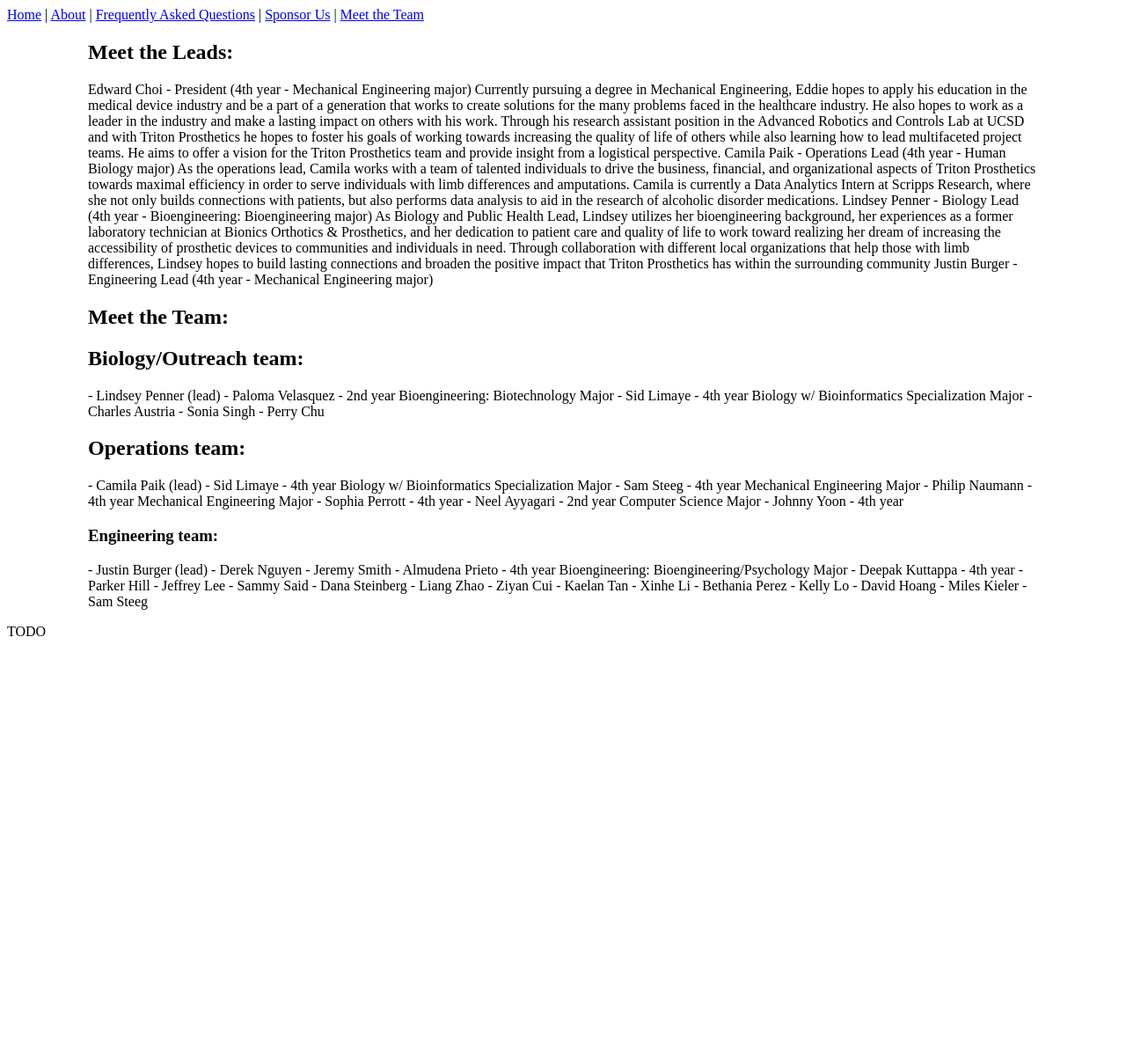
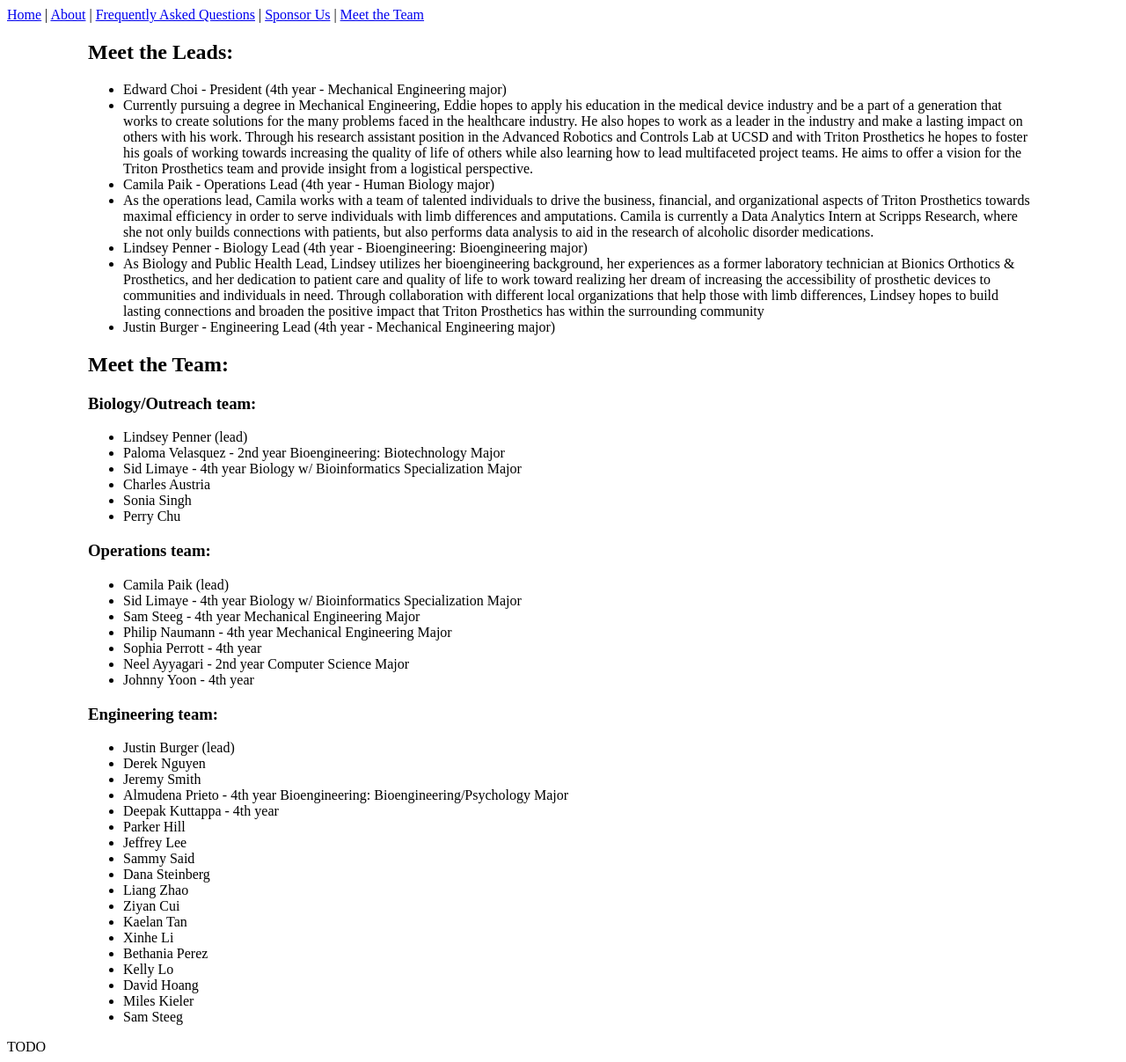
Before and after one commit to Triton-Prosthetics/Triton-Prosthetics.github.io, a Jekyll site: the page built from meet.html, in a window 1280 px wide. Shown: the whole page at 88% size. Built offline with Jekyll 4.4.1, drawn with Linux system fonts in a browser that asks for light colours; before the commit the page ends 900 px from its top, so only the background shows below that.

Commit message:
Update meet.html

```diff
--- a/meet.html
+++ b/meet.html
@@ -5,57 +5,63 @@ title: Meet the Team
 
 <h1> Meet the Leads: </h1>
 
-<p>
-Edward Choi - President (4th year - Mechanical Engineering major)
-Currently pursuing a degree in Mechanical Engineering, Eddie hopes to apply his education in the medical device industry and be a part of a generation that works to create solutions for the many problems faced in the healthcare industry. He also hopes to work as a leader in the industry and make a lasting impact on others with his work. Through his research assistant position in the Advanced Robotics and Controls Lab at UCSD and with Triton Prosthetics he hopes to foster his goals of working towards increasing the quality of life of others while also learning how to lead multifaceted project teams. He aims to offer a vision for the Triton Prosthetics team and provide insight from a logistical perspective.
+<ul>
+ <li>Edward Choi - President (4th year - Mechanical Engineering major)
+ <li>Currently pursuing a degree in Mechanical Engineering, Eddie hopes to apply his education in the medical device industry and be a part of a generation that works to create solutions for the many problems faced in the healthcare industry. He also hopes to work as a leader in the industry and make a lasting impact on others with his work. Through his research assistant position in the Advanced Robotics and Controls Lab at UCSD and with Triton Prosthetics he hopes to foster his goals of working towards increasing the quality of life of others while also learning how to lead multifaceted project teams. He aims to offer a vision for the Triton Prosthetics team and provide insight from a logistical perspective.
 
-Camila Paik - Operations Lead (4th year - Human Biology major)
-As the operations lead, Camila works with a team of talented individuals to drive the business, financial, and organizational aspects of Triton Prosthetics towards maximal efficiency in order to serve individuals with limb differences and amputations. Camila is currently a Data Analytics Intern at Scripps Research, where she not only builds connections with patients, but also performs data analysis to aid in the research of alcoholic disorder medications.
+ <li>Camila Paik - Operations Lead (4th year - Human Biology major)
+ <li>As the operations lead, Camila works with a team of talented individuals to drive the business, financial, and organizational aspects of Triton Prosthetics towards maximal efficiency in order to serve individuals with limb differences and amputations. Camila is currently a Data Analytics Intern at Scripps Research, where she not only builds connections with patients, but also performs data analysis to aid in the research of alcoholic disorder medications.
 
-Lindsey Penner - Biology Lead (4th year - Bioengineering: Bioengineering major)
-As Biology and Public Health Lead, Lindsey utilizes her bioengineering background, her experiences as a former laboratory technician at Bionics Orthotics & Prosthetics, and her dedication to patient care and quality of life to work toward realizing her dream of increasing the accessibility of prosthetic devices to communities and individuals in need. Through collaboration with different local organizations that help those with limb differences, Lindsey hopes to build lasting connections and broaden the positive impact that Triton Prosthetics has within the surrounding community
+ <li>Lindsey Penner - Biology Lead (4th year - Bioengineering: Bioengineering major)
+ <li>As Biology and Public Health Lead, Lindsey utilizes her bioengineering background, her experiences as a former laboratory technician at Bionics Orthotics & Prosthetics, and her dedication to patient care and quality of life to work toward realizing her dream of increasing the accessibility of prosthetic devices to communities and individuals in need. Through collaboration with different local organizations that help those with limb differences, Lindsey hopes to build lasting connections and broaden the positive impact that Triton Prosthetics has within the surrounding community
 
-Justin Burger - Engineering Lead (4th year - Mechanical Engineering major)
-</p>
+ <li>Justin Burger - Engineering Lead (4th year - Mechanical Engineering major)
+</ul>
 
 <h1> Meet the Team: </h1>
 
 <p>
 
-<h2> Biology/Outreach team: </h2>
- - Lindsey Penner (lead)
- - Paloma Velasquez - 2nd year Bioengineering: Biotechnology Major
- - Sid Limaye - 4th year Biology w/ Bioinformatics Specialization Major
- - Charles Austria
- - Sonia Singh
- - Perry Chu
+<h3> Biology/Outreach team: </h3>
 
-<h2> Operations team: </h2>
- - Camila Paik (lead)
- - Sid Limaye - 4th year Biology w/ Bioinformatics Specialization Major
- - Sam Steeg - 4th year Mechanical Engineering Major
- - Philip Naumann - 4th year Mechanical Engineering Major
- - Sophia Perrott - 4th year
- - Neel Ayyagari - 2nd year Computer Science Major
- - Johnny Yoon - 4th year
+<ul>
+ <li>Lindsey Penner (lead)
+ <li>Paloma Velasquez - 2nd year Bioengineering: Biotechnology Major
+ <li>Sid Limaye - 4th year Biology w/ Bioinformatics Specialization Major
+ <li>Charles Austria
+ <li>Sonia Singh
+ <li>Perry Chu
+</ul>
+
+<h3> Operations team: </h3>
+<ul>
+ <li>Camila Paik (lead)
+ <li>Sid Limaye - 4th year Biology w/ Bioinformatics Specialization Major
+ <li>Sam Steeg - 4th year Mechanical Engineering Major
+ <li>Philip Naumann - 4th year Mechanical Engineering Major
+ <li>Sophia Perrott - 4th year
+ <li>Neel Ayyagari - 2nd year Computer Science Major
+ <li>Johnny Yoon - 4th year
+</ul>
 
 <h3> Engineering team: </h3>
- - Justin Burger (lead)
- - Derek Nguyen
- - Jeremy Smith
- - Almudena Prieto - 4th year Bioengineering: Bioengineering/Psychology Major
- - Deepak Kuttappa - 4th year
- - Parker Hill
- - Jeffrey Lee
- - Sammy Said
- - Dana Steinberg
- - Liang Zhao
- - Ziyan Cui
- - Kaelan Tan
- - Xinhe Li
- - Bethania Perez
- - Kelly Lo
- - David Hoang
- - Miles Kieler
- - Sam Steeg
-</p>
+<ul>
+ <li>Justin Burger (lead)
+ <li>Derek Nguyen
+ <li>Jeremy Smith
+ <li>Almudena Prieto - 4th year Bioengineering: Bioengineering/Psychology Major
+ <li>Deepak Kuttappa - 4th year
+ <li>Parker Hill
+ <li>Jeffrey Lee
+ <li>Sammy Said
+ <li>Dana Steinberg
+ <li>Liang Zhao
+ <li>Ziyan Cui
+ <li>Kaelan Tan
+ <li>Xinhe Li
+ <li>Bethania Perez
+ <li>Kelly Lo
+ <li>David Hoang
+ <li>Miles Kieler
+ <li>Sam Steeg
+</ul>
```
